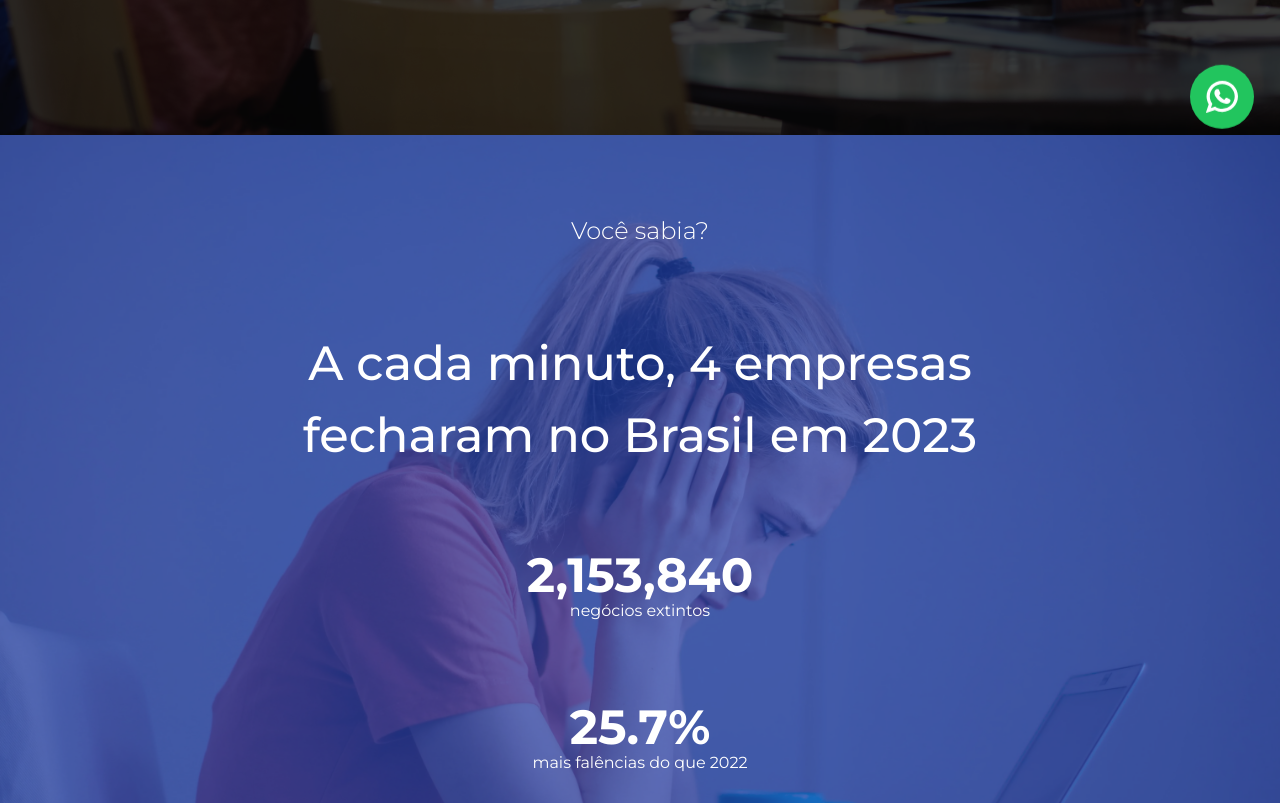
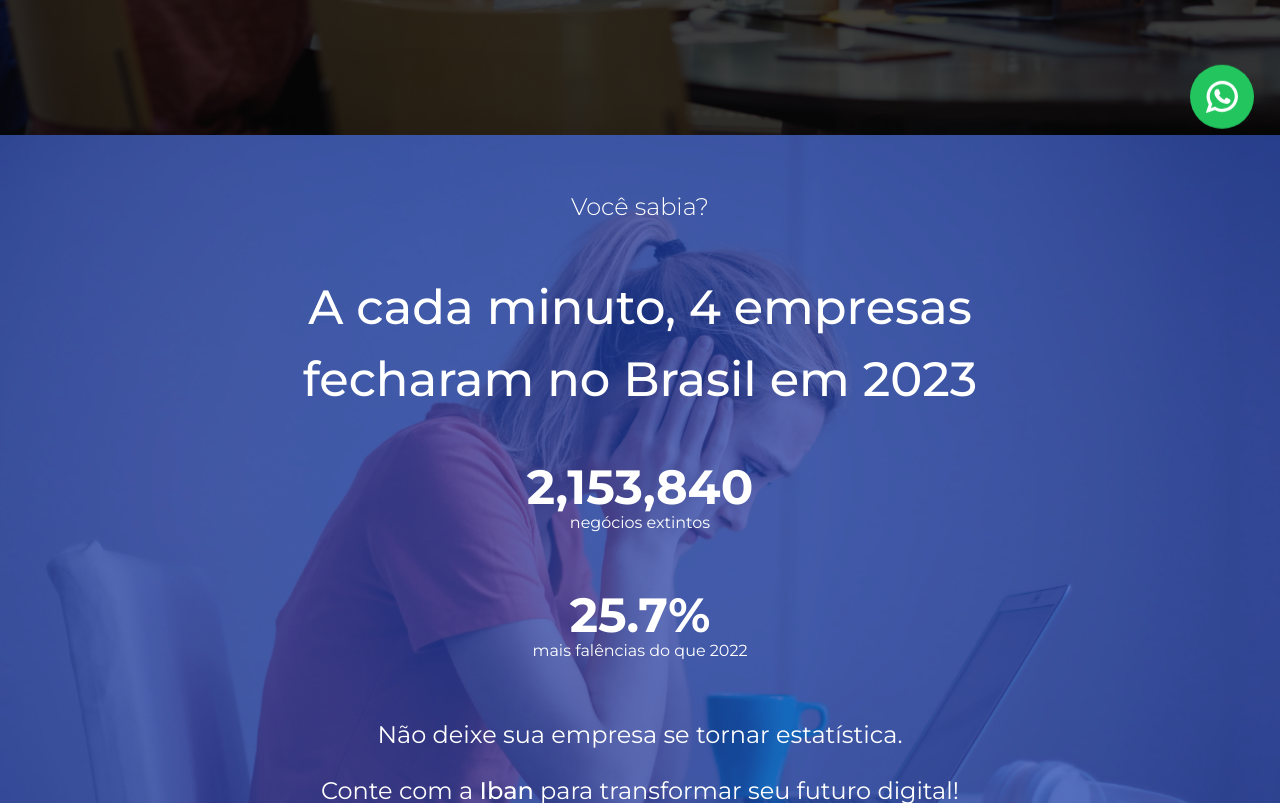
Before and after one commit to ronaldscruz/ibandigital, a Next.js app: page / in a window 1280 px wide. Shown: the part 617-1420 px from the top of the page. Built offline with nearby package versions, Linux system fonts and the light colour scheme.

Commit message:
chore: shrink sections y margins

```diff
--- a/src/components/Home/Contact/Contact.jsx
+++ b/src/components/Home/Contact/Contact.jsx
@@ -44,15 +44,17 @@ export default function Contact() {
   };
 
   return (
-    <section className="relative flex w-full w-full flex justify-center py-20 pb-32 bg-white md:rounded-[64px] rounded-[32px] mt-[-64px]">
+    <section className="relative flex w-full w-full flex justify-center py-14 pb-32 bg-white md:rounded-[64px] rounded-[32px] mt-[-64px]">
       <div
         ref={ref}
         className="w-content max-w-full flex flex-col items-center h-full z-10"
       >
         <div className="w-full flex flex-col items-center h-full z-10 md:px-0 px-6">
-          <h1 className="font-light md:text-2xl text-2xl">Entre em contato</h1>
-          <h2 className="font-medium md:text-5xl text-4xl my-20 w-[800px] max-w-full text-center md:leading-normal leading-normal">
-            Quero transformar meu negócio
+          <h1 className="font-light md:text-2xl text-2xl">
+            Como podemos ajudar?
+          </h1>
+          <h2 className="font-medium md:text-5xl text-4xl my-12 w-[800px] max-w-full text-center md:leading-normal leading-normal">
+            Entre em contato
           </h2>
           <form
             className="flex flex-col gap-4 w-full justify-center items-center relative"
--- a/src/components/Home/Research/Research.jsx
+++ b/src/components/Home/Research/Research.jsx
@@ -77,21 +77,21 @@ export default function Advantages() {
   const buttonScope = useAnimateButton(buttonInView);
 
   return (
-    <section className="relative flex w-full w-full flex justify-center text-white py-20 pb-[132px] bg-[url('/failure.webp')] bg-center bg-cover after:content-[' '] after:absolute after:top-0 after:left-0 after:bg-blue-800/70 after:w-full after:h-full">
+    <section className="relative flex w-full w-full flex justify-center text-white py-14 pb-[132px] bg-[url('/failure.webp')] bg-center bg-cover after:content-[' '] after:absolute after:top-0 after:left-0 after:bg-blue-800/70 after:w-full after:h-full">
       <div
         ref={sectionRef}
         className="w-content max-w-full flex flex-col items-center h-full z-10 md:px-0 px-6"
       >
         <div ref={sectionScope} className=" flex flex-col items-center w-full">
           <h1 className="font-light md:text-2xl text-2xl">Você sabia?</h1>
-          <h2 className="font-medium md:text-5xl text-4xl my-20 w-[800px] max-w-full text-center md:leading-normal leading-normal">
+          <h2 className="font-medium md:text-5xl text-4xl my-12 w-[800px] max-w-full text-center md:leading-normal leading-normal">
             A cada minuto, 4 empresas fecharam no Brasil em 2023
           </h2>
         </div>
 
         <div ref={dataRef}>
           <ul ref={dataScope} className="flex flex-col">
-            <li className="flex flex-col items-center mb-20">
+            <li className="flex flex-col items-center mb-14">
               <span className="font-bold text-5xl">
                 <CountUp
                   end={dataInView ? 2153840 : 0}
@@ -101,7 +101,7 @@ export default function Advantages() {
               </span>
               negócios extintos
             </li>
-            <li className="flex flex-col items-center mb-20">
+            <li className="flex flex-col items-center mb-14">
               <span className="font-bold text-5xl">
                 <CountUp
                   end={dataInView ? 25.7 : 0}
@@ -116,7 +116,7 @@ export default function Advantages() {
           </ul>
         </div>
 
-        <p className="text-2xl flex flex-col items-center text-center gap-6 mb-20">
+        <p className="text-2xl flex flex-col items-center text-center gap-6 mb-14">
           <span>Não deixe sua empresa se tornar estatística.</span>
           <span>
             Conte com a <span className="font-medium">Iban</span> para
```
